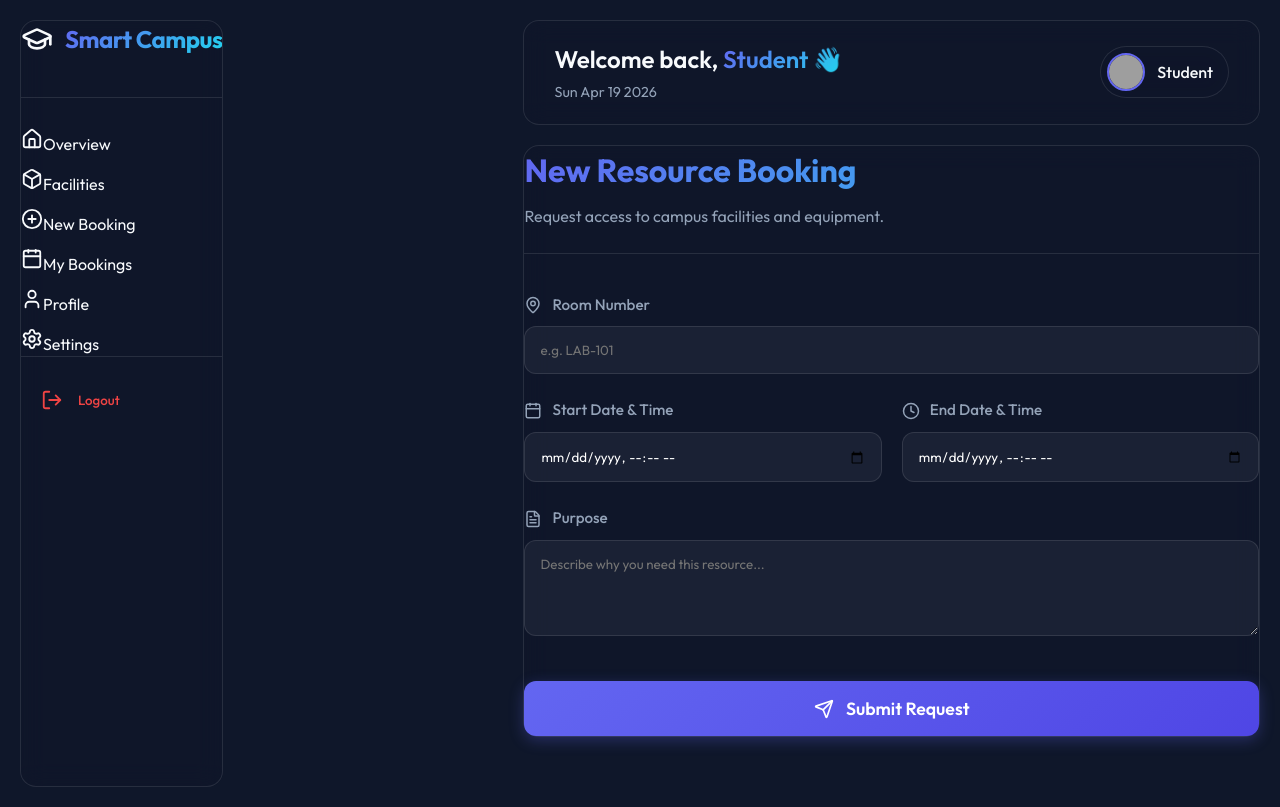
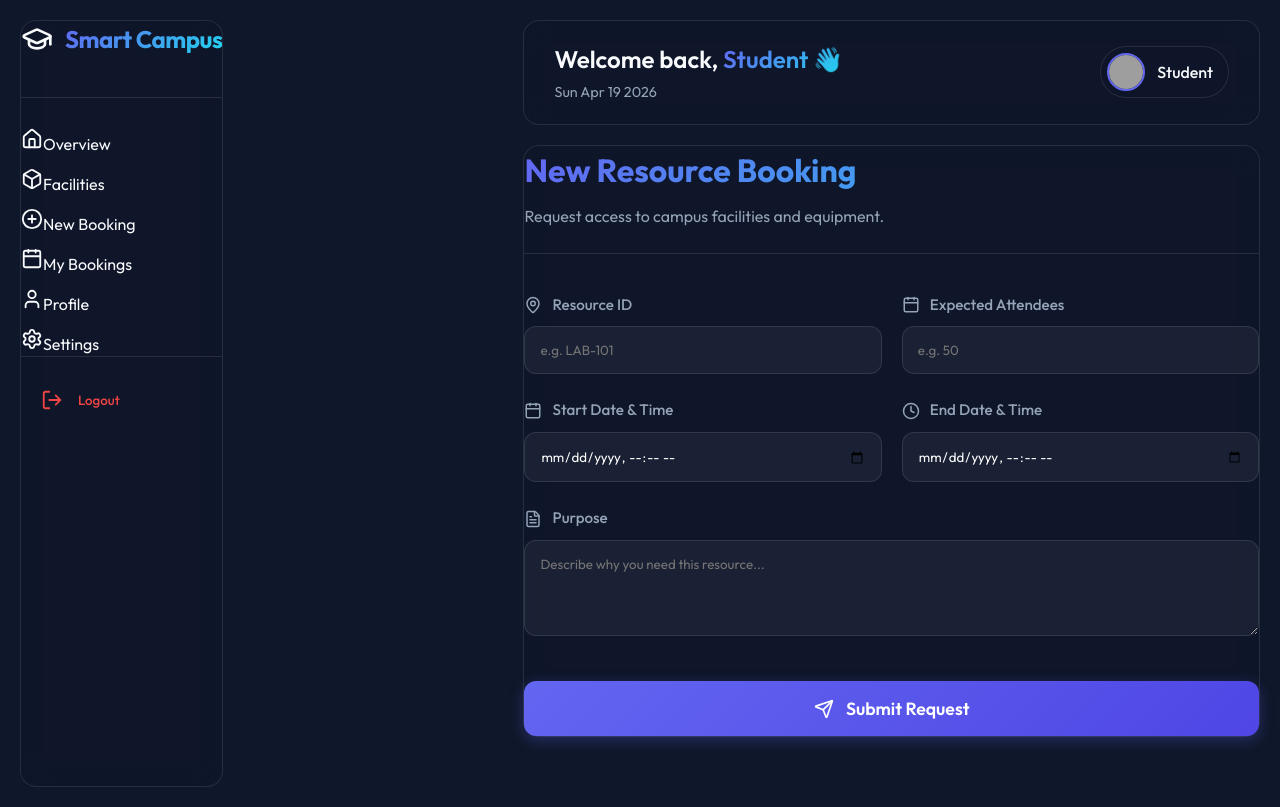
Before and after one commit to Tharuka788/it3030-paf-2026-smart-campus-group200, a React app in the folder frontend/: page /bookings/new in a window 1280 px wide. Built offline with nearby package versions, Linux system fonts and the light colour scheme; grey boxes are pictures that could not be loaded; the HTML template or start-up script is replaced by a standard one.

Commit message:
add frontend

```diff
--- a/frontend/src/pages/MyBookings.jsx
+++ b/frontend/src/pages/MyBookings.jsx
@@ -45,7 +45,7 @@ const MyBookings = () => {
   };
 
   const filteredBookings = bookings.filter(b =>
-    b.roomNumber.toLowerCase().includes(searchTerm.toLowerCase()) ||
+    b.resourceId?.toLowerCase().includes(searchTerm.toLowerCase()) ||
     b.purpose.toLowerCase().includes(searchTerm.toLowerCase())
   );
 
@@ -101,7 +101,7 @@ const MyBookings = () => {
                    transition={{ delay: index * 0.05 }}
                  >
                     <div className="card-header">
-                       <span className="room-name"><MapPin size={16} /> {booking.roomNumber}</span>
+                       <span className="room-name"><MapPin size={16} /> {booking.resourceId}</span>
                        <span className="status-badge" style={{ backgroundColor: `${getStatusColor(booking.status)}15`, color: getStatusColor(booking.status) }}>
                           {booking.status}
                        </span>
--- a/frontend/src/pages/NewBooking.jsx
+++ b/frontend/src/pages/NewBooking.jsx
@@ -6,10 +6,11 @@ import { bookingService } from '../services/api';
 
 const NewBooking = () => {
   const [formData, setFormData] = useState({
-    roomNumber: '',
+    resourceId: '',
     startTime: '',
     endTime: '',
     purpose: '',
+    expectedAttendees: '',
     userEmail: 'student@campus.edu', // Mock for now
     userName: 'Campus Student',     // Mock for now
   });
@@ -28,10 +29,11 @@ const NewBooking = () => {
       await bookingService.createBooking(formData);
       setSuccess(true);
       setFormData({
-        roomNumber: '',
+        resourceId: '',
         startTime: '',
         endTime: '',
         purpose: '',
+        expectedAttendees: '',
         userEmail: 'student@campus.edu',
         userName: 'Campus Student',
       });
@@ -60,13 +62,24 @@ const NewBooking = () => {
           <form onSubmit={handleSubmit} className="booking-form">
             <div className="input-row">
               <div className="input-group">
-                <label><MapPin size={18} /> Room Number</label>
+                <label><MapPin size={18} /> Resource ID</label>
                 <input
                   type="text"
-                  name="roomNumber"
-                  value={formData.roomNumber}
+                  name="resourceId"
+                  value={formData.resourceId}
                   onChange={handleChange}
                   placeholder="e.g. LAB-101"
+                  required
+                />
+              </div>
+              <div className="input-group">
+                <label><Calendar size={18} /> Expected Attendees</label>
+                <input
+                  type="number"
+                  name="expectedAttendees"
+                  value={formData.expectedAttendees}
+                  onChange={handleChange}
+                  placeholder="e.g. 50"
                   required
                 />
               </div>
```
Also changed, not shown: 5 other files (tests, documents, lock files or other folders).
